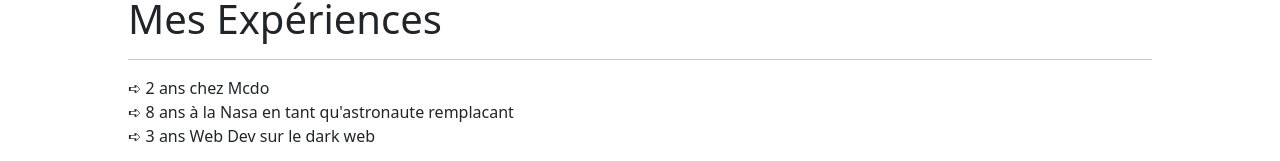
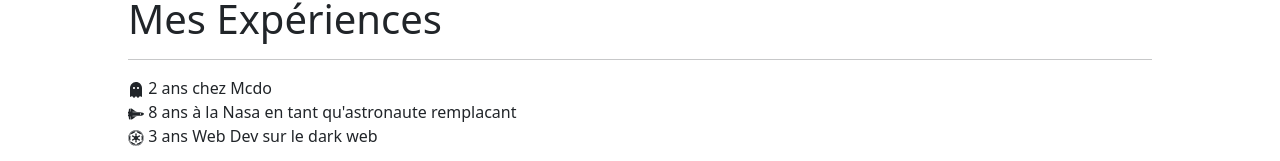
Before and after one commit to AlexLekieffre/Groupe_CV, a React (Create React App) app: page /experience in a window 1280 px wide. Shown: the part 845-1006 px from the top of the page. Built offline with nearby package versions, Linux system fonts and the light colour scheme.

Commit message:
import react-icons form experience

```diff
--- a/src/components/Molecules/experience.jsx
+++ b/src/components/Molecules/experience.jsx
@@ -1,3 +1,5 @@
+import {FaGhost, FaSpaceShuttle, FaEmpire} from 'react-icons/fa'
+
 const Experience = () => {
   return (
     <div className="experience">
@@ -9,9 +11,9 @@ const Experience = () => {
       <hr />
 
       <p>
-        ➪ 2 ans chez Mcdo <br />
-        ➪ 8 ans à la Nasa en tant qu'astronaute remplacant <br />
-        ➪ 3 ans Web Dev sur le dark web <br />
+        <FaGhost /> 2 ans chez Mcdo <br />
+        <FaSpaceShuttle /> 8 ans à la Nasa en tant qu'astronaute remplacant <br />
+        <FaEmpire /> 3 ans Web Dev sur le dark web <br />
       </p>
 
       {/* <ul>
```
